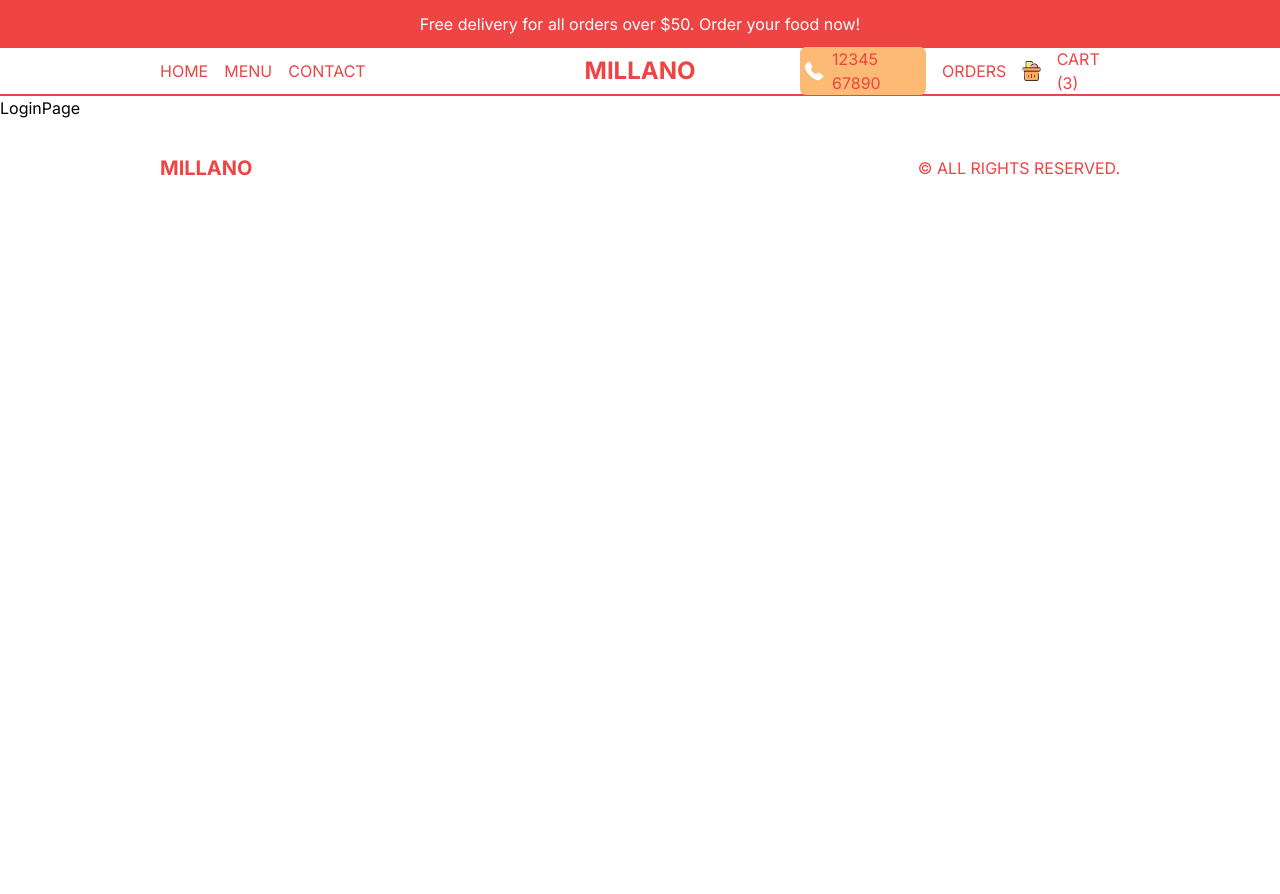
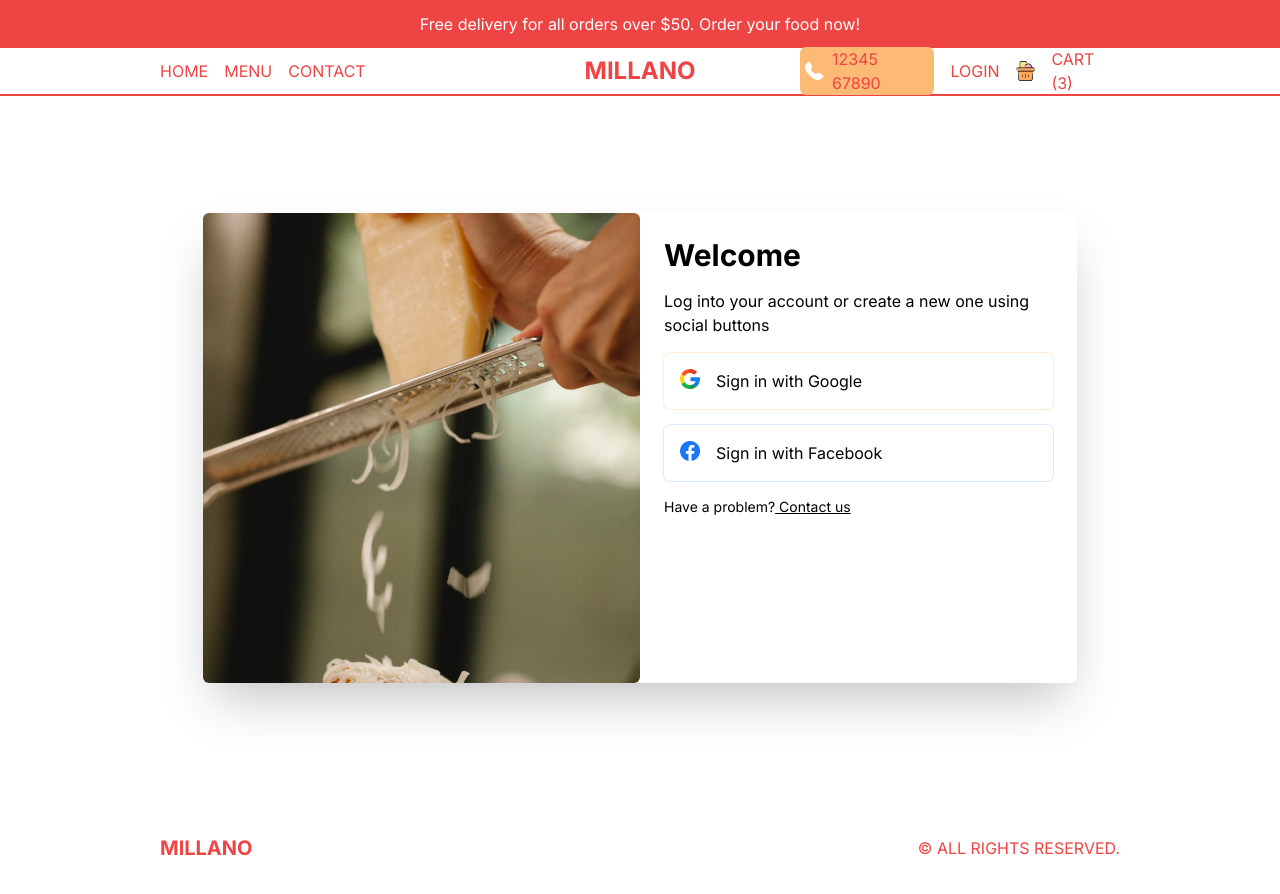
Before and after one commit to Shahreyar00/NextJs-Restaurant-App, a Next.js app: page /login in a window 1280 px wide. Before the commit the page ends 800 px from the top, so only its background shows below. Built offline with nearby package versions, Linux system fonts and the light colour scheme.

Commit message:
added login page

```diff
--- a/src/app/layout.tsx
+++ b/src/app/layout.tsx
@@ -8,7 +8,7 @@ import Footer from '@/components/Footer'
 const inter = Inter({ subsets: ['latin'] })
 
 export const metadata: Metadata = {
-  title: 'Millano-Eat Italian',
+  title: 'Millano-Eat Italiano',
   description: 'Generated by create next app',
 }
 
--- a/src/app/login/page.tsx
+++ b/src/app/login/page.tsx
@@ -1,8 +1,43 @@
+import Image from 'next/image'
+import Link from 'next/link'
 import React from 'react'
 
 const LoginPage = () => {
     return (
-        <div>LoginPage</div>
+        <div className="p-4 h-[calc(100vh-6rem)] flex items-center justify-center">
+            <div className=" h-full shadow-2xl rounded-md flex flex-col md:flex-row md:h-[70%] md:w-full lg:w-[70%] 2xl:w-1/3">
+                <div className="relative h-1/3 w-full md:h-full md:w-1/2">
+                    <Image src="/loginBg.png" alt="" fill className="object-cover rounded-md" />
+                </div>
+                <div className="p-6 flex flex-col gap-4 md:w-1/2">
+                    <h1 className="font-bold text-xl xl:text-3xl">Welcome</h1>
+                    <p>Log into your account or create a new one using social buttons</p>
+                    <button className="flex gap-4 p-4 ring-1 ring-orange-100 rounded-md">
+                        <Image
+                            src="/google.png"
+                            alt=""
+                            width={20}
+                            height={20}
+                            className="object-contain"
+                        />
+                        <span>Sign in with Google</span>
+                    </button>
+                    <button className="flex gap-4 p-4 ring-1 ring-blue-100 rounded-md">
+                        <Image
+                            src="/facebook.png"
+                            alt=""
+                            width={20}
+                            height={20}
+                            className="object-contain"
+                        />
+                        <span>Sign in with Facebook</span>
+                    </button>
+                    <p className="text-sm">
+                        Have a problem?<Link className="underline" href="/"> Contact us</Link>
+                    </p>
+                </div>
+            </div>
+        </div>
     )
 }
 
--- a/src/components/Featured.tsx
+++ b/src/components/Featured.tsx
@@ -1,5 +1,6 @@
 import { featuredProducts } from '@/data'
 import Image from 'next/image'
+import Link from 'next/link'
 import React from 'react'
 
 const Featured = () => {
@@ -7,7 +8,8 @@ const Featured = () => {
         <div className="snap-x w-screen overflow-x-scroll md:overflow-x-hidden text-red-500">
             <div className="flex flex-wrap w-max md:w-auto">
                 {featuredProducts.map((item) => (
-                    <div
+                    <Link
+                        href={`/product/${item.id}`}
                         key={item.id}
                         className="snap-start w-screen h-[60vh] flex flex-col items-center justify-around p-4 hover:bg-fuchsia-50 transition-all duration-300 md:w-[50vw] xl:w-[33vw] xl:h-[90vh]"
                     >
@@ -24,7 +26,7 @@ const Featured = () => {
                                 Add to Cart
                             </button>
                         </div>
-                    </div>
+                    </Link>
                 ))}
             </div>
         </div>
--- a/src/components/Navbar.tsx
+++ b/src/components/Navbar.tsx
@@ -25,7 +25,7 @@ const Navbar = () => {
                     <Image src="/phone.png" alt="" width={20} height={20} />
                     <span>12345 67890</span>
                 </div>
-                {!user ? (
+                {user ? (
                     <Link href="/login">Login</Link>
                 ) : (
                     <Link href="/orders">Orders</Link>
```
